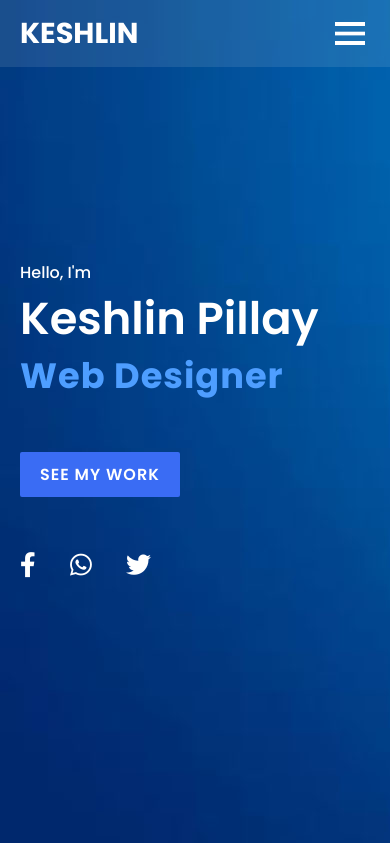
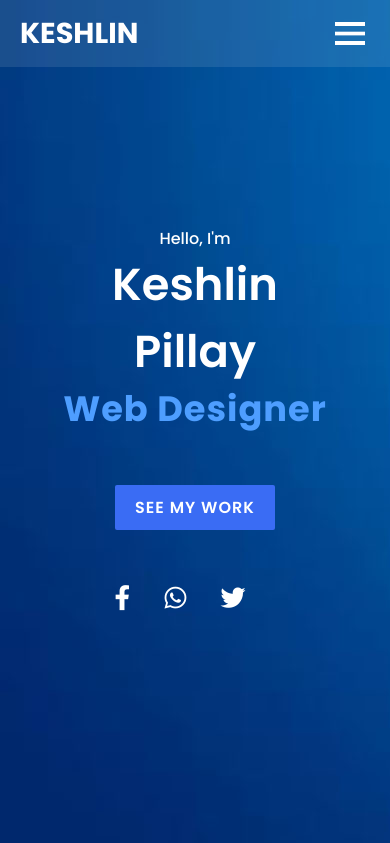
Before and after one commit to Keshlin/portfoliotest, a PHP site: page / in a window 390 px wide. Shown: the top 843 px of the page. Run offline with PHP 8.4, Linux system fonts and the light colour scheme.

Commit message:
text align

```diff
--- a/style.css
+++ b/style.css
@@ -643,6 +643,11 @@ body{
   .main{
     background: url(images/bg1.jpg)no-repeat;
   }
+  .main .content {
+    align-items: center;
+    text-align: center;
+    padding: 30px;
+}
 }
 
 .scrollToTop-btn{
```
